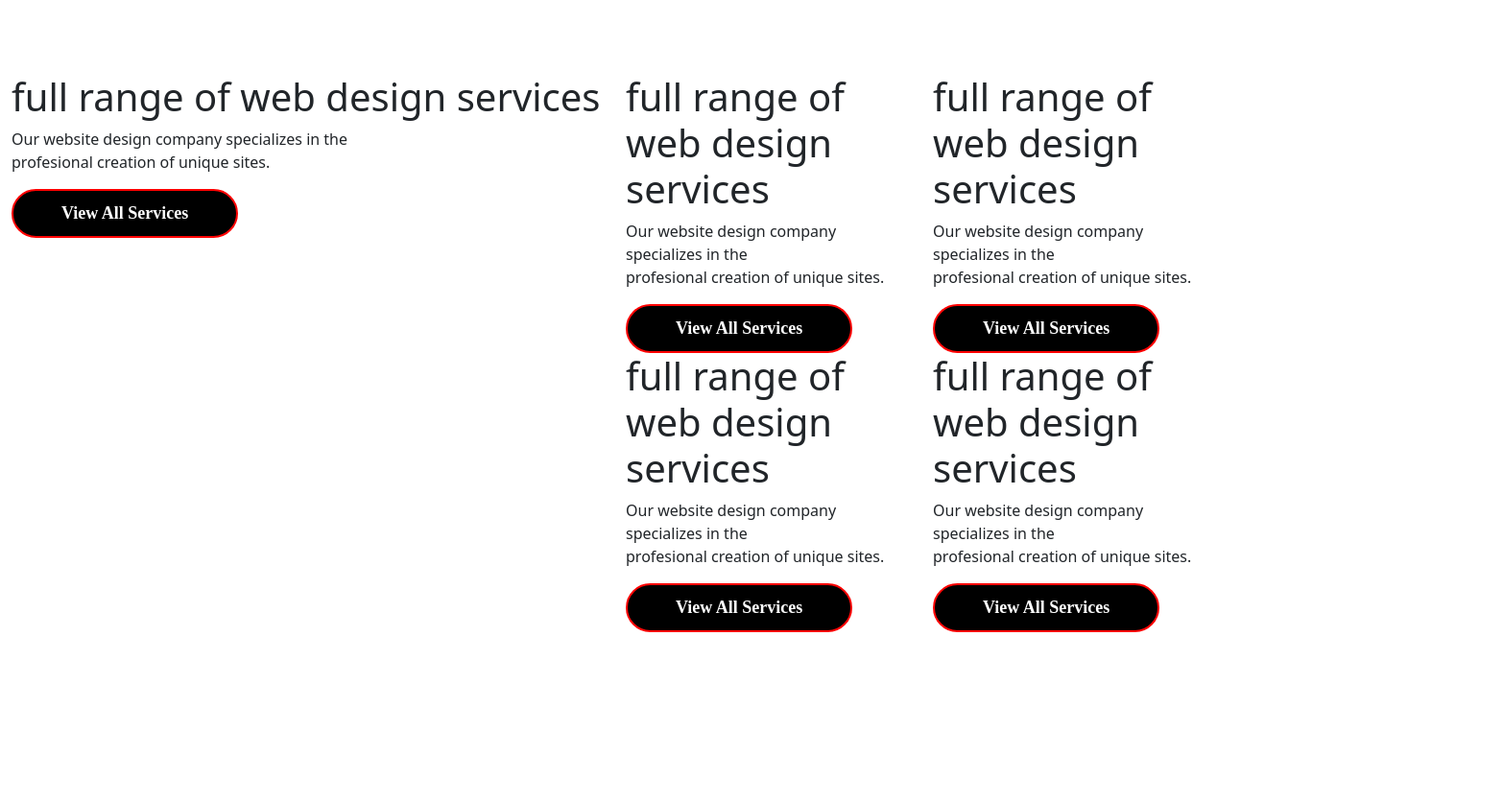
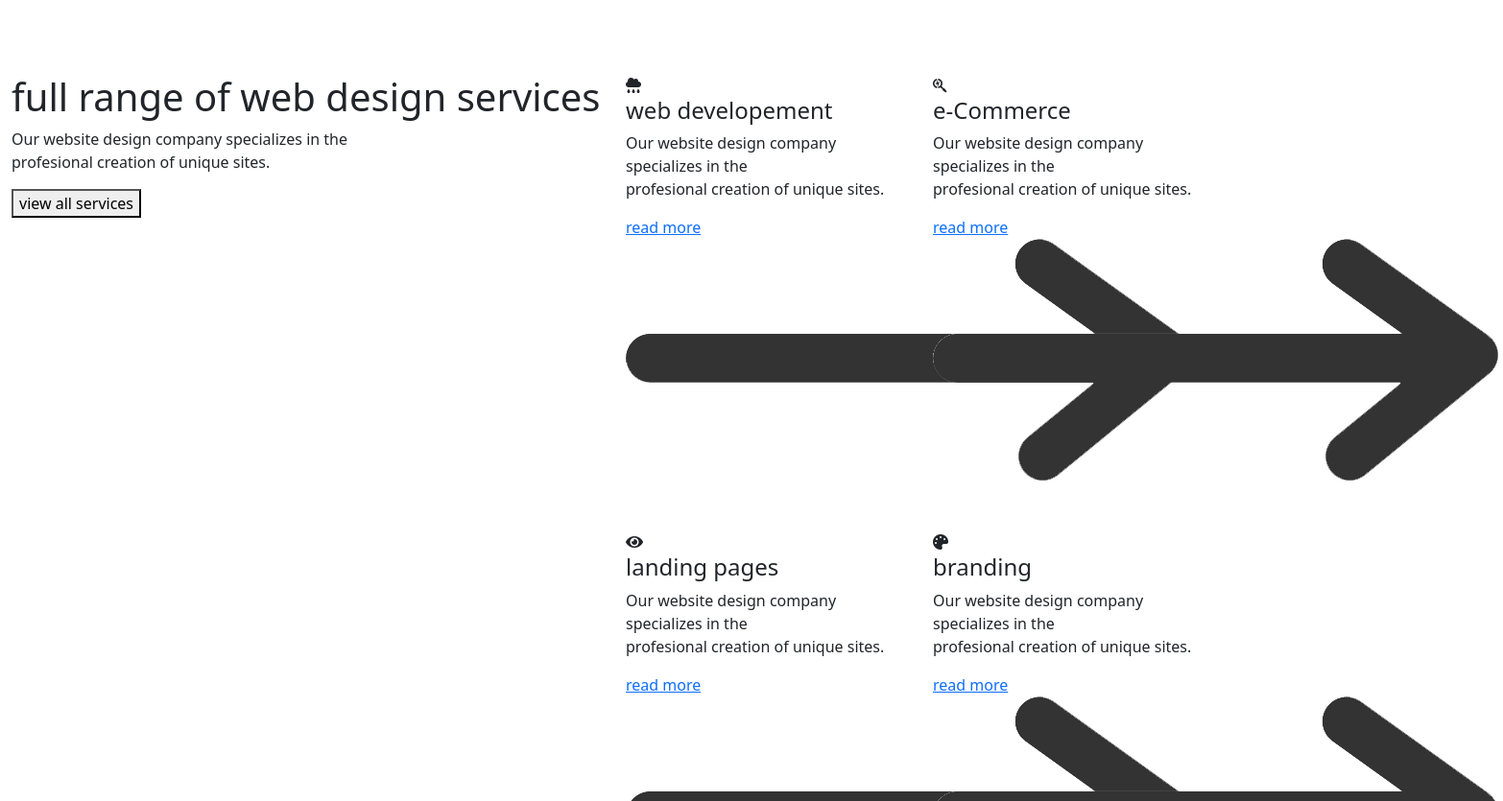
Before and after one commit to Wahabsheikh/wadesignagency, a plain HTML site: page index.html in a window 1280 px wide. Shown: the part 1965-2800 px from the top of the page at 96% size, 1566 px wide, since content can reach past the window. Drawn offline with Linux system fonts and the light colour scheme; a web font is replaced by a local one.

Commit message:
initial commit

```diff
--- a/index.html
+++ b/index.html
@@ -120,7 +120,7 @@
                     <div class="home-text-contant">
                         <h1>Website that <span>lead</span> customers</h1>
                         <p>Our website design company specializes in the <br> profesional creation of unique sites.</p>
-                        <button class="wa-btn" type="submit">read more</button>
+                        <button class="wa-white-btn" type="submit">read more</button>
 
                     </div>
 
@@ -164,7 +164,7 @@
                     </div>
                     <div class="project-wrapper">
                         <img src="./assets/icon/project/89666-1.jpg" alt="project images">
-                    <div class="project-title" id="website">
+                        <div class="project-title" id="website">
                             <h3>
                                 website creation
                             </h3>
@@ -172,7 +172,7 @@
                     </div>
                     <div class="project-wrapper">
                         <img src="./assets/icon/project/Portfolio_thumb_05-1-600x600.jpg" alt="project images">
-                     <div class="project-title" id="corporate">
+                        <div class="project-title" id="corporate">
                             <h3>
                                 corporate e website..
                             </h3>
@@ -180,7 +180,7 @@
                     </div>
                     <div class="project-wrapper">
                         <img src="./assets/icon/project/Portfolio_thumb_06-600x600.jpg" alt="project images">
-                    <div class="project-title" id="local">
+                        <div class="project-title" id="local">
                             <h3>
                                 local SEO
                             </h3>
@@ -188,7 +188,7 @@
                     </div>
                     <div class="project-wrapper">
                         <img src="./assets/icon/project/Portfolio_thumb_07-600x600.jpg" alt="project images">
-                    <div class="project-title" id="Print">
+                        <div class="project-title" id="Print">
                             <h3>
                                 Print Shop
                             </h3>
@@ -202,73 +202,51 @@
         <div class="container-fluid">
             <div class="row">
                 <div class="col-6 services-contant ">
-                    <div class="home-text-contant">
-                        <h1>full range of web design <span>services</span></h1>
+                    <div class="service-text-contant">
+                        <h1>full range of web design <span class="service">services</span></h1>
                         <p>Our website design company specializes in the <br> profesional creation of unique sites.</p>
-                        <button class="wa-btn" type="submit">view all services</button>
+                        <button class="wa-white-btn" type="submit">view all services</button>
 
                     </div>
                 </div>
                 <div class="col-3 services-contant ">
-                    <div class="home-text-contant">
-                        <h1>full range of web design <span>services</span></h1>
+                    <div class="service-text-contant mb-5">
+                        <span class="servic-icon">
+                            <i class="fas fa-cloud-rain"></i>
+                            </span>
+                            <h4>web developement</h4>
+                            <p>Our website design company specializes in the <br> profesional creation of unique sites.
+                            </p>
+                            <a href="#" class="read-more"> <span> read more</span> <img src="./assets/icon/ar.png"
+                                    alt=""></a>
+                    </div>
+                    <div class="service-text-contant">
+                        <span class="servic-icon">
+                            <i class="fas fa-eye"></i> </span>
+                        <h4>landing pages</h4>
                         <p>Our website design company specializes in the <br> profesional creation of unique sites.</p>
-                        <button class="wa-btn" type="submit">view all services</button>
-
-                    </div>
-                    <div class="home-text-contant">
-                        <h1>full range of web design <span>services</span></h1>
-                        <p>Our website design company specializes in the <br> profesional creation of unique sites.</p>
-                        <button class="wa-btn" type="submit">view all services</button>
-
+                        <a href="#" class="read-more"> <span>read more </span> <img src="./assets/icon/ar.png" alt="">
+                        </a>
                     </div>
                 </div>
                 <div class="col-3 services-contant ">
-                    <div class="home-text-contant">
-                        <h1>full range of web design <span>services</span></h1>
+                    <div class="service-text-contant mb-5">
+                        <span class="servic-icon">
+                            <i class="fab fa-searchengin"></i>
+                        </span>
+                        <h4>e-Commerce</h4>
                         <p>Our website design company specializes in the <br> profesional creation of unique sites.</p>
-                        <button class="wa-btn" type="submit">view all services</button>
-
+                        <a href="#" class="read-more"> <span> read more</span> <img src="./assets/icon/ar.png"
+                                alt=""></a>
                     </div>
-                    <div class="home-text-contant">
-                        <h1>full range of web design <span>services</span></h1>
+                    <div class="service-text-contant">
+                        <span class="servic-icon">
+                            <i class="fas fa-palette"></i>
+                                                </span>
+                        <h4>branding</h4>
                         <p>Our website design company specializes in the <br> profesional creation of unique sites.</p>
-                        <button class="wa-btn" type="submit">view all services</button>
-
-                    </div>
-                </div>
-            </div>
-        </div>
-    </section>
-    <section id="forms">
-        <div class="container-fluid">
-            <div class="row">
-                <div class="col-6">
-                    <iframe>
-                        </i>
-                </div>
-                <div class="col-6">
-                    <div class="context-text-contant">
-                        <h1>Website design company you can <span>trust</span></h1>
-                        <p>Lorem ipsum, dolor sit amet consectetur adipisicing elit. Molestiae et mollitia dolorem
-                            voluptates assumenda temporibus quis voluptatem alias dolorum non voluptatibus velit facere
-                            cumque deleniti animi saepe enim accusantium id, hic, eligendi praesentium! Aliquid, nobis.
-                        </p>
-                        <button class="wa-btn" type="submit">view all services</button>
-                        <div class="mb-3">
-                            <label for="exampleFormControlInput1" class="form-label">Email address</label>
-                            <input type="email" class="form-control" id="exampleFormControlInput1"
-                                placeholder="name@example.com">
-                        </div>
-                        <div class="mb-3">
-                            <label for="exampleFormControlInput1" class="form-label">Email address</label>
-                            <input type="number" class="form-control" id="exampleFormControlInput1"
-                                placeholder="name@example.com">
-                        </div>
-                        <div class="mb-3">
-                            <label for="exampleFormControlTextarea1" class="form-label">Example textarea</label>
-                            <textarea class="form-control" id="exampleFormControlTextarea1" rows="3"></textarea>
-                        </div>
+                        <a href="#" class="read-more"> <span> read more</span> <img src="./assets/icon/ar.png"
+                                alt=""></a>
                     </div>
                 </div>
             </div>
```
Also changed, not shown: assets/icon/ar.png (added).
